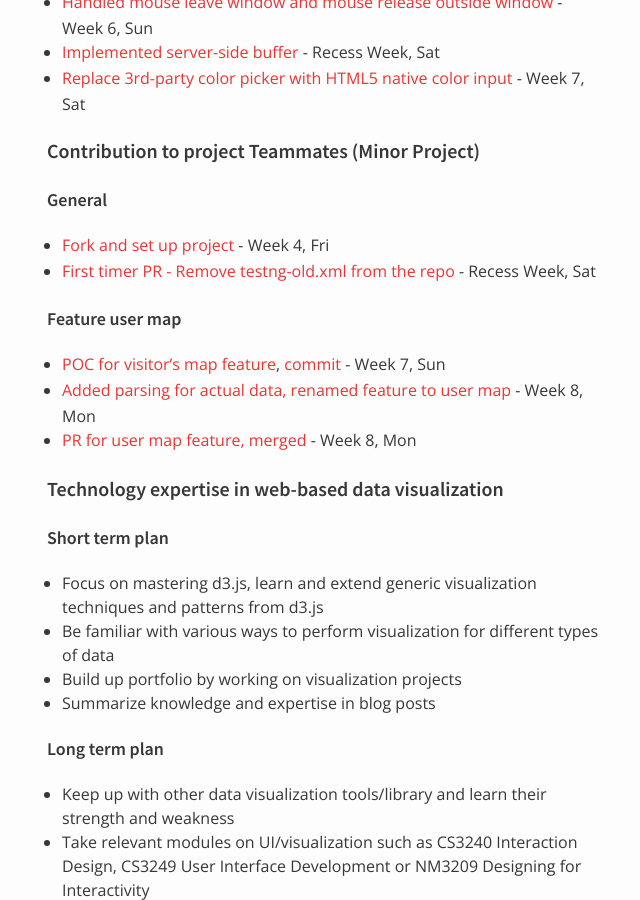
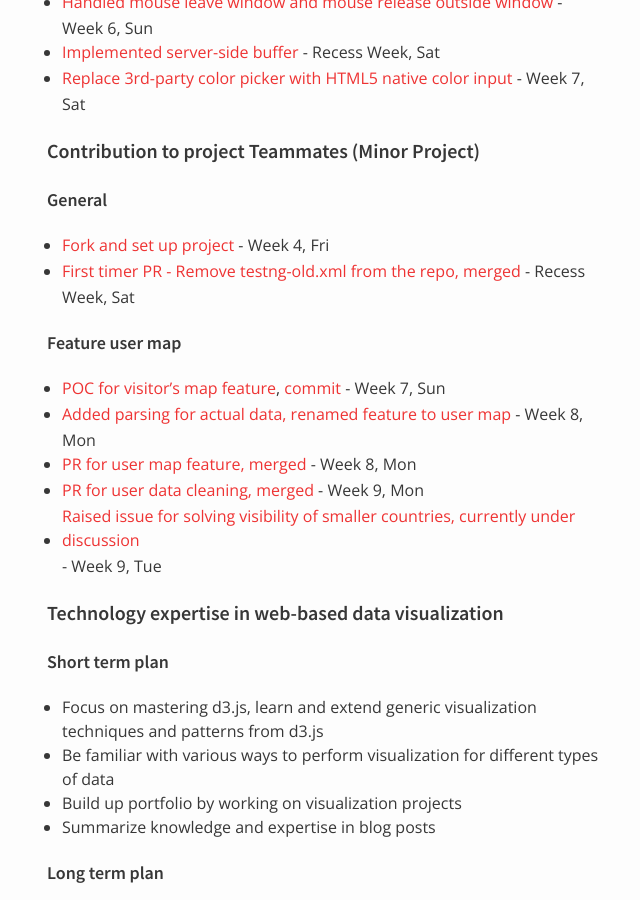
Before and after one commit to nus-oss/cs3281-AY1516S2-website, a Jekyll site: the page built from teams/socketio.md, in a window 1280 px wide and 900 px high, scrolled down 3766 px. Shown: the whole window, without its empty margins (323-963 px from the left). Built offline with Jekyll 4.4.1, drawn with Linux system fonts in a browser that asks for light colours.

Commit message:
update week 9 minor

```diff
--- a/teams/socketio.md
+++ b/teams/socketio.md
@@ -130,14 +130,17 @@ permalink: /teams/socketio/
   * [Replace 3rd-party color picker with HTML5 native color input](https://github.com/nus-fboa2016-si/whiteboard/commit/daf835de5fd95d11af9d1c8fc47aac15507549fe) - Week 7, Sat
 
 #### Contribution to project Teammates (Minor Project)
+
 ##### General
   * [Fork and set up project](https://github.com/paradite/teammates) - Week 4, Fri
-  * [First timer PR - Remove testng-old.xml from the repo](https://github.com/TEAMMATES/teammates/pull/4830) - Recess Week, Sat
+  * [First timer PR - Remove testng-old.xml from the repo, merged](https://github.com/TEAMMATES/teammates/pull/4830) - Recess Week, Sat
 
 ##### Feature user map
   * [POC for visitor's map feature](http://4-18-dot-teammates-paradite.appspot.com/visitors.html), [commit](https://github.com/paradite/teammates/commit/de30d85a44cfe5b29ecbef2ffdf73ef8354c5702) - Week 7, Sun
   * [Added parsing for actual data, renamed feature to user map](https://github.com/paradite/teammates/commit/685a8a1154e06ec1cacd13dfb36d2fedd1130be1) - Week 8, Mon
   * [PR for user map feature, merged](https://github.com/TEAMMATES/teammates/pull/4929/commits) - Week 8, Mon
+  * [PR for user data cleaning, merged](https://github.com/TEAMMATES/teammates/pull/4995) - Week 9, Mon
+  * [Raised issue for solving visibility of smaller countries, currently under discussion](https://github.com/TEAMMATES/teammates/issues/5001) - Week 9, Tue
 
 #### Technology expertise in web-based data visualization
 
```
